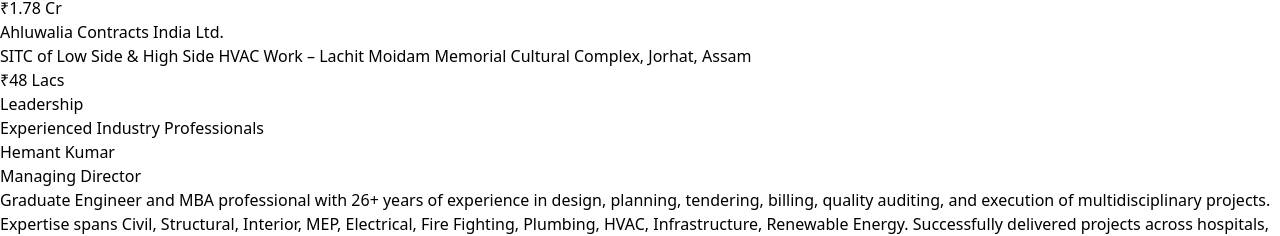
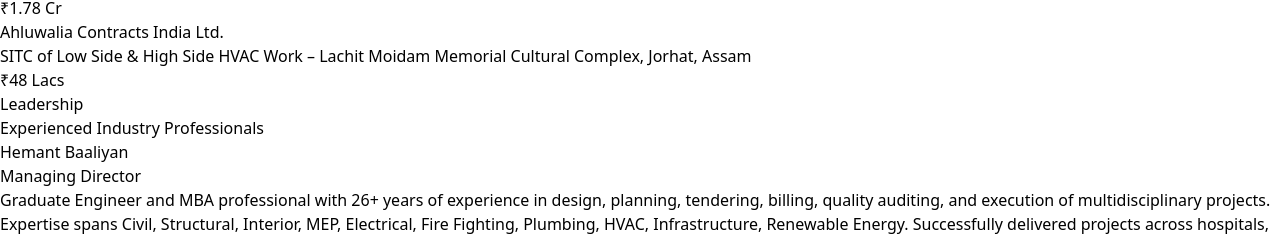
Before and after one commit to tusharawasthi7/tridev-website, a React (Vite) app: page / in a window 1280 px wide. Shown: the part 3735-3971 px from the top of the page. Built offline with nearby package versions, Linux system fonts and the light colour scheme.

Commit message:
Updated contact info

```diff
--- a/src/App.tsx
+++ b/src/App.tsx
@@ -402,7 +402,7 @@
   {/* TOP CENTER CARD */}
   <div className="flex justify-center mb-10">
     <div className="max-w-4xl bg-white/5 border border-white/10 backdrop-blur-md rounded-3xl p-10 hover:shadow-2xl transition">
-      <h3 className="text-2xl font-bold">Hemant Kumar</h3>
+      <h3 className="text-2xl font-bold">Hemant Baaliyan</h3>
       <p className="text-orange-400 mt-2">Managing Director</p>
       <p className="mt-6 text-gray-300 leading-relaxed">
         Graduate Engineer and MBA professional with 26+ years of experience in
```
